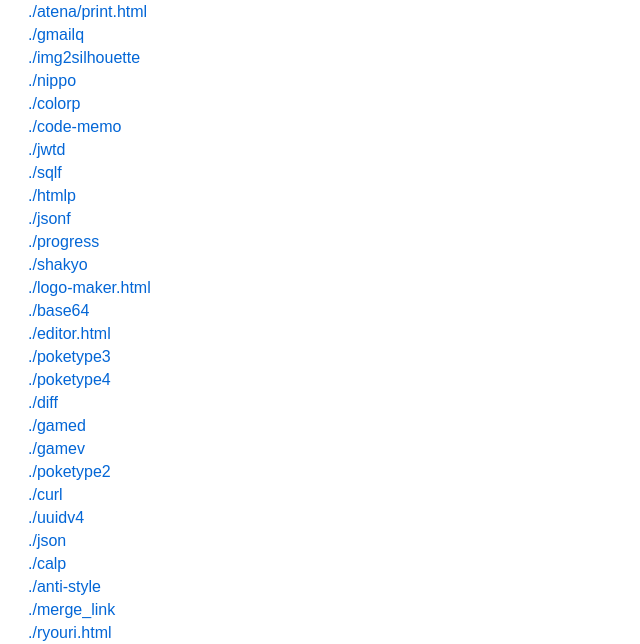
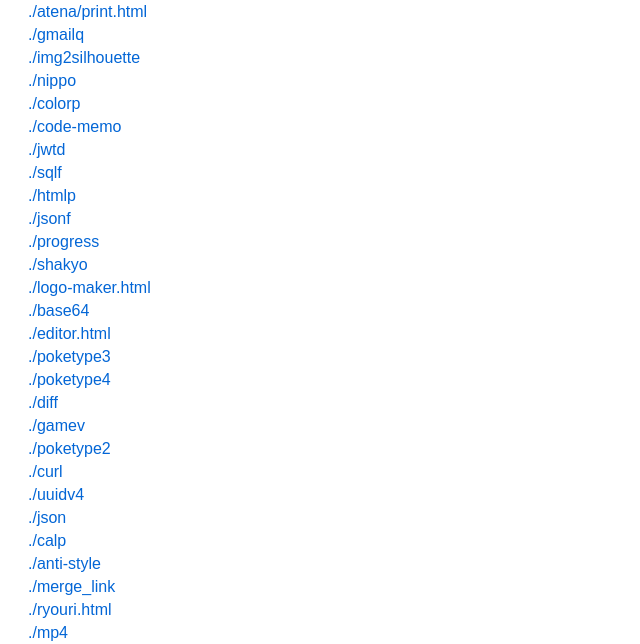
Before and after one commit to jun0222/issue-solving, a plain HTML site: page path.html in a window 1280 px wide. Shown: the part 137-781 px from the top of the page, without its empty margins (0-640 px from the left). Drawn offline with Linux system fonts and the light colour scheme.

Commit message:
feat: tool update

```diff
--- a/path.html
+++ b/path.html
@@ -34,7 +34,6 @@
     <li><a href="https://tools.juns-app.com/poketype3">./poketype3</a></li>
     <li><a href="https://tools.juns-app.com/poketype4">./poketype4</a></li>
     <li><a href="https://tools.juns-app.com/diff">./diff</a></li>
-    <li><a href="https://tools.juns-app.com/gamed">./gamed</a></li>
     <li><a href="https://tools.juns-app.com/gamev">./gamev</a></li>
     <li><a href="https://tools.juns-app.com/poketype2">./poketype2</a></li>
     <li><a href="https://tools.juns-app.com/curl">./curl</a></li>
```
